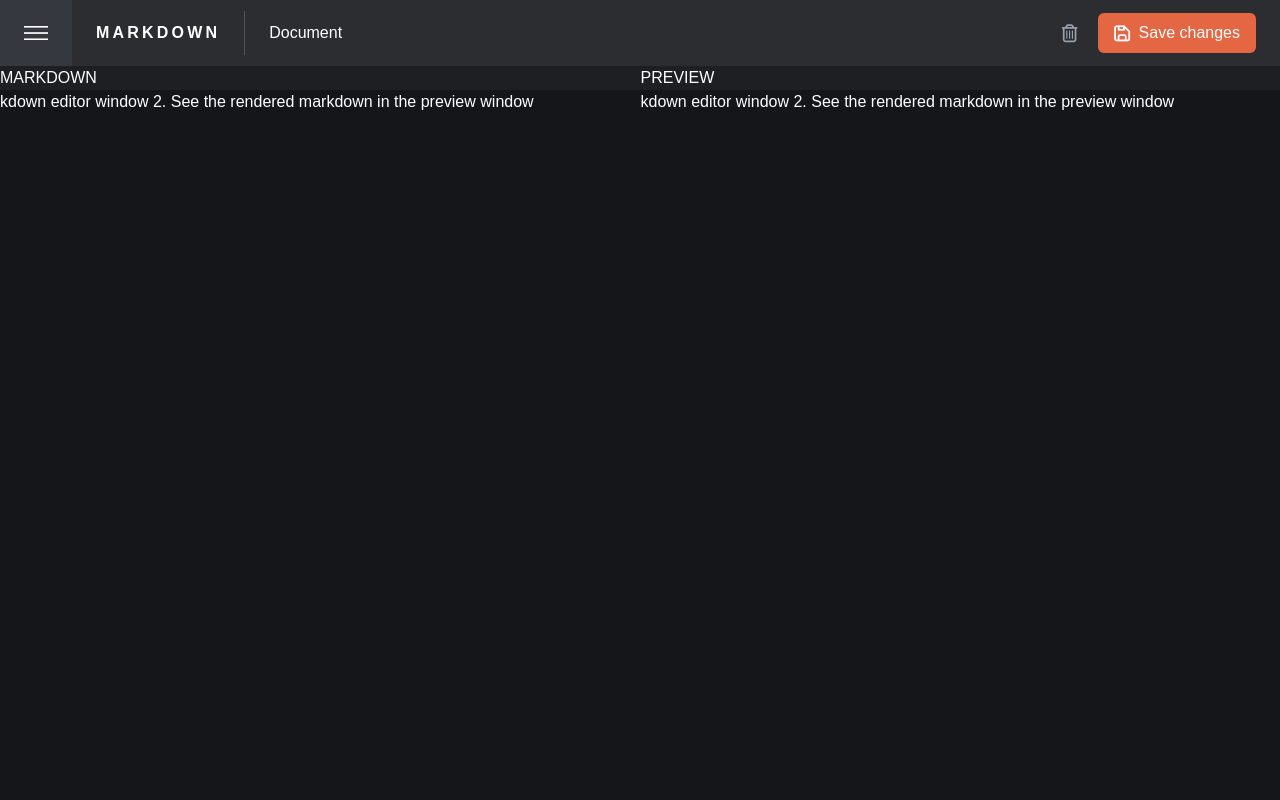
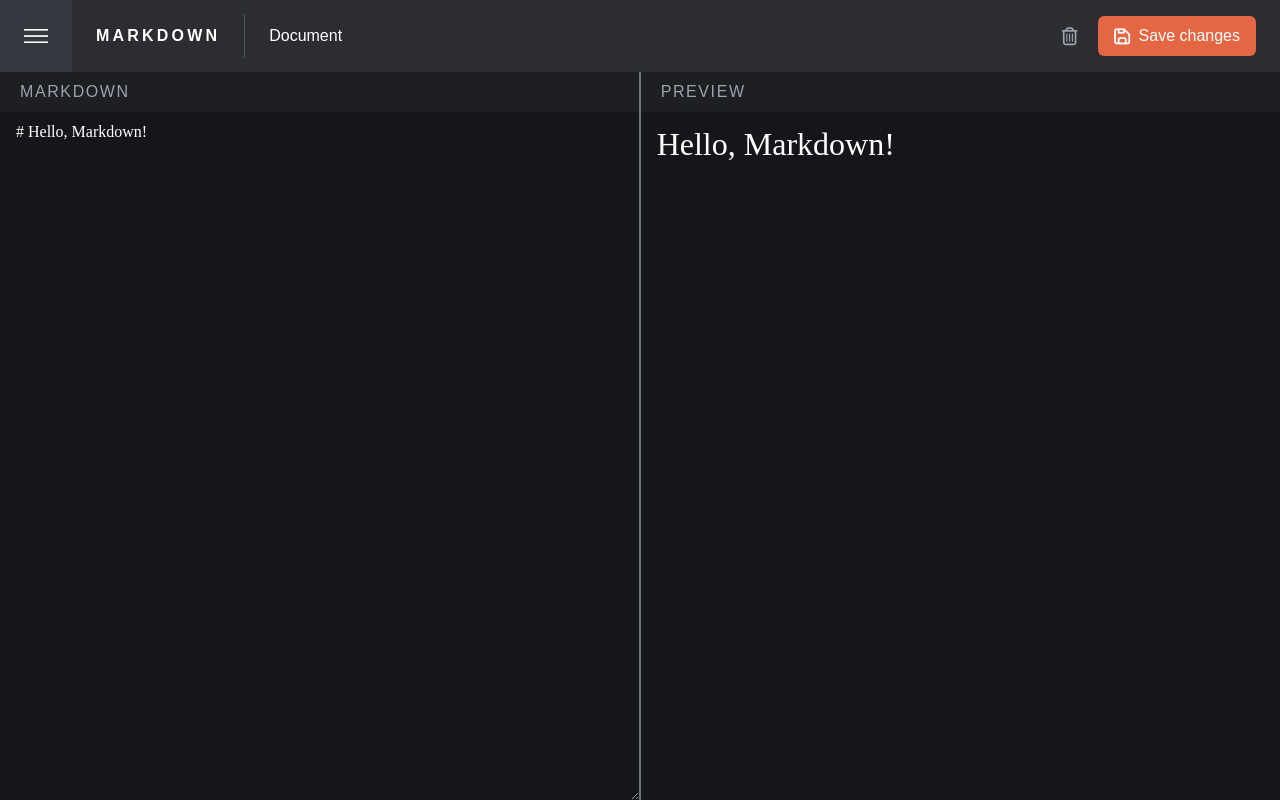
Before and after one commit to DuyNguyen16/Markdown-Editor, a React (Vite) app: page / in a window 1280 px wide. Built offline with nearby package versions, Linux system fonts and the light colour scheme.

Commit message:
markdown

```diff
--- a/package.json
+++ b/package.json
@@ -10,6 +10,7 @@
     "preview": "vite preview"
   },
   "dependencies": {
+    "marked": "^15.0.6",
     "react": "^19.0.0",
     "react-dom": "^19.0.0",
     "react-resizable-panels": "^2.1.7"
--- a/src/frontend/App.tsx
+++ b/src/frontend/App.tsx
@@ -1,6 +1,6 @@
 import { useState } from "react";
 import Header from "./Components/Header";
-import { MainContext, mainContextType } from "./mainContext/mainContext";
+import { MainContext, mainContextType } from "./mainContext/MainContext";
 import SideBar from "./Components/SideBar";
 import HomePage from "./HomePage";
 
@@ -14,15 +14,18 @@ function App() {
 
     return (
         <MainContext.Provider value={context}>
-            <div className={`max-h-screen h-screen text-white font-commissioner flex w-full`}>
+            <div className="h-screen max-h-screen overflow-hidden flex w-full text-white font-commissioner">
                 <SideBar />
-                <div className={`flex-1 flex flex-col max-h-screen h-screen transition-all duration-300 ${isOpenMenu ? "ml-[250px]" : "ml-0"}`}>
+                <div className={`flex-1 flex flex-col transition-all duration-300 ${isOpenMenu ? "ml-[250px]" : "ml-0"}`}>
                     <Header />
-                    <HomePage />
+                    <div className="flex-1 overflow-hidden">
+                        <HomePage />
+                    </div>
                 </div>
             </div>
         </MainContext.Provider>
     );
 }
 
+
 export default App;
--- a/src/frontend/Components/Header.tsx
+++ b/src/frontend/Components/Header.tsx
@@ -1,7 +1,7 @@
 import { useContext } from "react";
 import menu from "../assets/Group.png";
 import save from "../assets/save.png";
-import { MainContext } from "../mainContext/mainContext";
+import { MainContext } from "../mainContext/MainContext";
 
 const Header = () => {
     const c = useContext(MainContext);
--- a/src/frontend/Components/SideBar.tsx
+++ b/src/frontend/Components/SideBar.tsx
@@ -1,5 +1,5 @@
 import { useContext } from "react";
-import { MainContext } from "../mainContext/mainContext";
+import { MainContext } from "../mainContext/MainContext";
 
 const SideBar = () => {
     const c = useContext(MainContext);
--- a/src/frontend/HomePage.tsx
+++ b/src/frontend/HomePage.tsx
@@ -1,26 +1,37 @@
+import { useState } from "react";
+import { marked } from "marked";
 import { Panel, PanelGroup, PanelResizeHandle } from "react-resizable-panels";
 
 const HomePage = () => {
+    const [markdown, setMarkdown] = useState("# Hello, Markdown!");
+    console.log(marked(markdown));
     return (
-        <div className="flex flex-grow h-full">
+        <div className="flex flex-grow h-full overflow-hidden">
             <PanelGroup direction="horizontal">
-                <Panel defaultSize={50} minSize={20}>
-                    <div className="h-full">
-                        <p className="bg-DContainerBG">MARKDOWN</p>
-                        <div className="h-full bg-DBG overflow-auto ">
-                            <p>kdown editor window
-                            2. See the rendered markdown in the preview window</p>
-                        </div>
+                <Panel defaultSize={50} minSize={30}>
+                    <div className="h-full flex flex-col">
+                        <p className="bg-DContainerBG px-5 py-2 text-gray-400 tracking-[0.1rem]">
+                            MARKDOWN
+                        </p>
+                        <textarea
+                            className="flex-1 bg-DBG border-none overflow-y-auto p-2 px-4 focus:outline-none font-robotoSlab"
+                            value={markdown}
+                            onChange={(e) => setMarkdown(e.target.value)}
+                        ></textarea>
                     </div>
                 </Panel>
-                <PanelResizeHandle className="w-[0.06rem] bg-gray-500 hover:bg-gray-300 transition-colors" />
-                <Panel defaultSize={50} minSize={20}>
-                    <div className="h-full">
-                        <p className="bg-DContainerBG">PREVIEW</p>
-                        <div className="h-full bg-DBG ">
-                        <p>kdown editor window
-                        2. See the rendered markdown in the preview window</p>
-                        </div>
+                <PanelResizeHandle className="w-[0.08rem] bg-gray-500" />
+                <Panel defaultSize={50} minSize={50}>
+                    <div className="h-full flex flex-col">
+                        <p className="bg-DContainerBG px-5 py-2 text-gray-400 tracking-[0.1rem]">
+                            PREVIEW
+                        </p>
+                        <div
+                            className="flex-1 bg-DBG overflow-y-auto p-2 px-4 font-robotoSlab"
+                            dangerouslySetInnerHTML={{
+                                __html: marked(markdown),
+                            }}
+                        ></div>
                     </div>
                 </Panel>
             </PanelGroup>
--- a/src/frontend/index.css
+++ b/src/frontend/index.css
@@ -2,4 +2,59 @@
 @tailwind components;
 @tailwind utilities;
 
-@import url('https://fonts.googleapis.com/css2?family=Commissioner:wght@100..900&display=swap');
+@import url("https://fonts.googleapis.com/css2?family=Commissioner:wght@100..900&display=swap");
+
+/* Custom Scrollbar */
+::-webkit-scrollbar {
+    width: 8px;
+}
+
+::-webkit-scrollbar-track {
+    background: #2c2c2c; /* Dark background */
+    border-radius: 10px;
+}
+
+::-webkit-scrollbar-thumb {
+    background: #888; /* Gray scrollbar */
+    border-radius: 10px;
+    transition: background 0.3s;
+}
+
+::-webkit-scrollbar-thumb:hover {
+    background: #555; /* Darker on hover */
+}
+
+h1 {
+    font-size: 2em; /* Ensure it's large enough */
+}
+
+h2 {
+    font-size: 1.5em;
+}
+
+h3 {
+    font-size: 1.17em;
+}
+
+h4 {
+    font-size: 1em;
+}
+
+h5 {
+    font-size: 0.83em;
+}
+
+h6 {
+    font-size: 0.67em;
+}
+
+ol li {
+    list-style: decimal;
+    padding-left: 2px; /* Add proper indentation */
+    margin-left: 10px; /* Add spacing */
+}
+
+ol {
+    padding-top: 1.8rem;
+    padding-left: 40px;
+}
```
Also changed, not shown: 1 other file (tests, documents, lock files or other folders).
